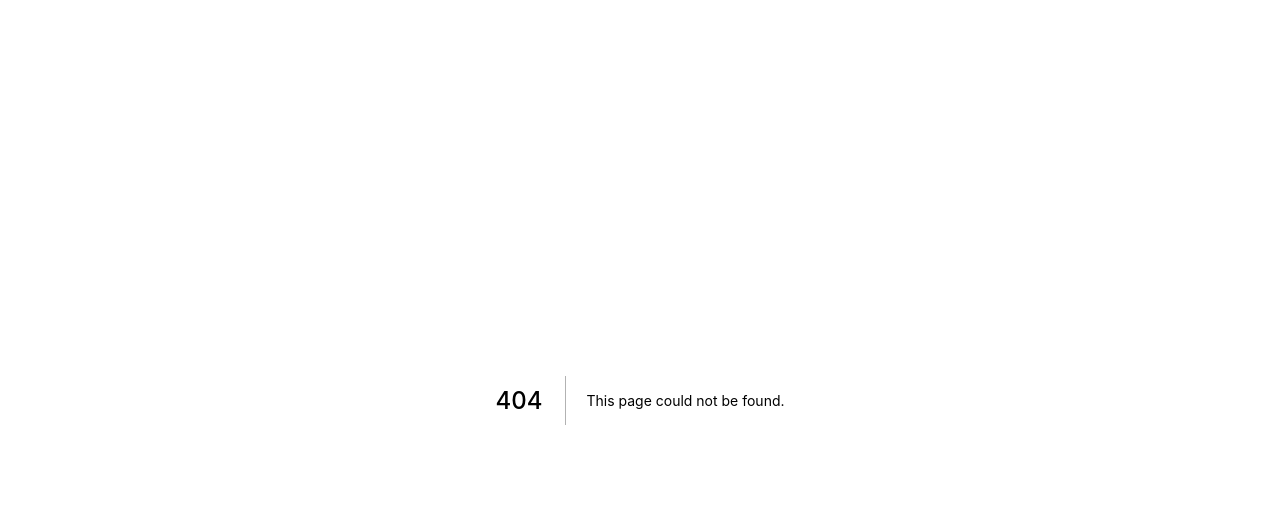
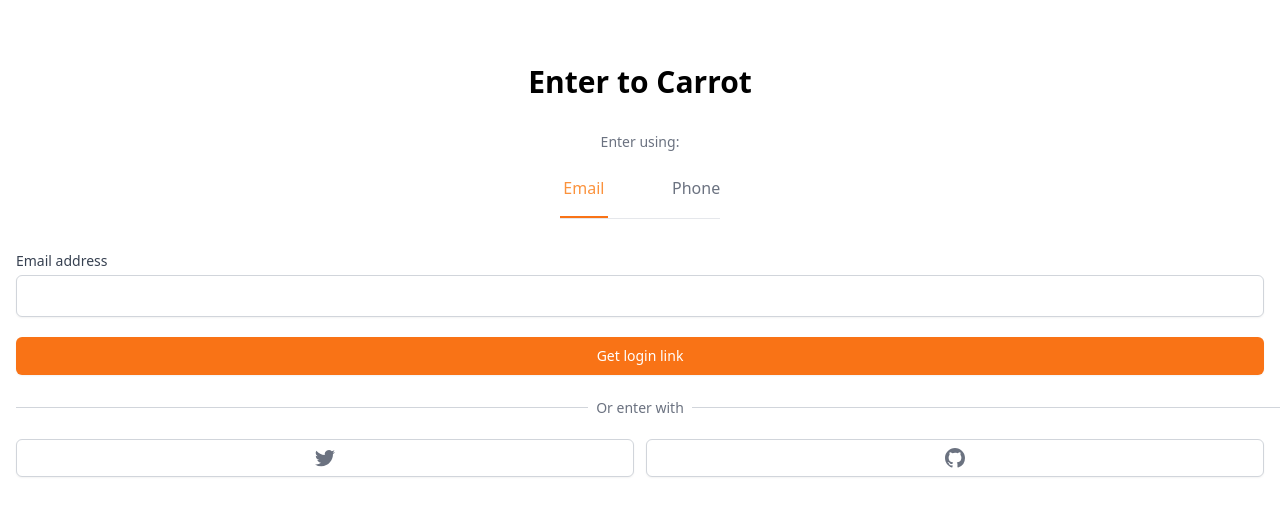
Before and after one commit to jooa7878/nextjs_carrot_market, a Next.js app: page /enter in a window 1280 px wide. Before the commit this address had no page. Shown: the top 516 px of the page. Built offline with nearby package versions, Linux system fonts and the light colour scheme.

Commit message:
tailwind ui practice : auth page

```diff
--- a/package.json
+++ b/package.json
@@ -9,6 +9,7 @@
     "lint": "next lint"
   },
   "dependencies": {
+    "@tailwindcss/forms": "^0.5.2",
     "next": "12.1.6",
     "react": "18.1.0",
     "react-dom": "18.1.0"
--- /dev/null
+++ b/pages/enter.tsx
@@ -0,0 +1,112 @@
+import { useState } from "react";
+
+function cls(...classnames: string[]) {
+  return classnames.join(" ");
+}
+
+export default function Enter() {
+  const [method, setMethod] = useState<"email" | "phone">("email");
+  const onEmailClick = () => setMethod("email");
+  const onPhoneClick = () => setMethod("phone");
+  return (
+    <div className="mt-16 px-4">
+      <h3 className="text-3xl font-bold text-center">Enter to Carrot</h3>
+      <div className="mt-8">
+        <div className="flex flex-col items-center">
+          <h5 className="text-sm text-gray-500 font-medium">Enter using:</h5>
+          <div className="mt-6  border-b grid grid-cols-2 gap-16">
+            <button
+              className={cls(
+                "pb-4 font-medium border-b-2",
+                method === "email"
+                  ? " border-orange-500 text-orange-400"
+                  : "border-transparent text-gray-500"
+              )}
+              onClick={onEmailClick}
+            >
+              Email
+            </button>
+            <button
+              className={cls(
+                "pb-4 font-medium border-b-2",
+                method === "phone"
+                  ? "border-orange-500 text-orange-400"
+                  : "border-transparent text-gray-500"
+              )}
+              onClick={onPhoneClick}
+            >
+              Phone
+            </button>
+          </div>
+        </div>
+        <form className="flex flex-col mt-8">
+          <label className="text-sm font-medium text-gray-700">
+            {method === "email" ? "Email address" : null}
+            {method === "phone" ? "Phone number" : null}
+          </label>
+          <div className="mt-1">
+            {method === "email" ? (
+              <input
+                type="email"
+                className="appearance-none w-full px-3 py-2 border border-gray-300 rounded-md shadow-sm placeholder-gray-400 focus:outline-none focus:ring-orange-500 focus:border-orange-500"
+                required
+              />
+            ) : null}
+            {method === "phone" ? (
+              <div className="flex rounded-md shadow-sm">
+                <span className="flex items-center justify-center px-3 rounded-l-md border border-r-0 border-gray-300 bg-gray-50 text-gray-500 select-none text-sm">
+                  +82
+                </span>
+                <input
+                  type="number"
+                  className="appearance-none w-full px-3 py-2 border border-gray-300 rounded-md shadow-sm placeholder-gray-400 focus:outline-none focus:ring-orange-500 focus:border-orange-500 rounded-l-none"
+                  required
+                />
+              </div>
+            ) : null}
+          </div>
+          <button className="mt-5 bg-orange-500 hover:bg-orange-600 text-white py-2 px-4 border border-transparent rounded-md shadow-sm text-sm font-medium focus:ring-2 focus:ring-offset-2 focus:ring-orange-500 focus:outline-none">
+            {method === "email" ? "Get login link" : null}
+            {method === "phone" ? "Get one-time password" : null}
+          </button>
+        </form>
+        <div className="mt-8">
+          <div className="relativce">
+            <div className="absolute w-full border-t border-gray-300" />
+            <div className="relative -top-3 text-center">
+              <span className="bg-white px-2 text-sm text-gray-500">
+                Or enter with
+              </span>
+            </div>
+          </div>
+          <div className="grid grid-cols-2 gap-3 mt-2">
+            <button className="flex justify-center items-center py-2 px-4 border border-gray-300 rounded-md shadow-sm bg-white text-sm font-medium text-gray-500 hover:bg-gray-300">
+              <svg
+                className="w-5 h-5"
+                aria-hidden="true"
+                fill="currentColor"
+                viewBox="0 0 20 20"
+              >
+                <path d="M6.29 18.251c7.547 0 11.675-6.253 11.675-11.675 0-.178 0-.355-.012-.53A8.348 8.348 0 0020 3.92a8.19 8.19 0 01-2.357.646 4.118 4.118 0 001.804-2.27 8.224 8.224 0 01-2.605.996 4.107 4.107 0 00-6.993 3.743 11.65 11.65 0 01-8.457-4.287 4.106 4.106 0 001.27 5.477A4.073 4.073 0 01.8 7.713v.052a4.105 4.105 0 003.292 4.022 4.095 4.095 0 01-1.853.07 4.108 4.108 0 003.834 2.85A8.233 8.233 0 010 16.407a11.616 11.616 0 006.29 1.84" />
+              </svg>
+            </button>
+            <button className="flex justify-center items-center py-2 px-4 border border-gray-300 rounded-md shadow-sm bg-white text-sm font-medium text-gray-500 hover:bg-gray-300">
+              <svg
+                className="w-5 h-5"
+                aria-hidden="true"
+                fill="currentColor"
+                viewBox="0 0 20 20"
+              >
+                <path
+                  fillRule="evenodd"
+                  d="M10 0C4.477 0 0 4.484 0 10.017c0 4.425 2.865 8.18 6.839 9.504.5.092.682-.217.682-.483 0-.237-.008-.868-.013-1.703-2.782.605-3.369-1.343-3.369-1.343-.454-1.158-1.11-1.466-1.11-1.466-.908-.62.069-.608.069-.608 1.003.07 1.531 1.032 1.531 1.032.892 1.53 2.341 1.088 2.91.832.092-.647.35-1.088.636-1.338-2.22-.253-4.555-1.113-4.555-4.951 0-1.093.39-1.988 1.029-2.688-.103-.253-.446-1.272.098-2.65 0 0 .84-.27 2.75 1.026A9.564 9.564 0 0110 4.844c.85.004 1.705.115 2.504.337 1.909-1.296 2.747-1.027 2.747-1.027.546 1.379.203 2.398.1 2.651.64.7 1.028 1.595 1.028 2.688 0 3.848-2.339 4.695-4.566 4.942.359.31.678.921.678 1.856 0 1.338-.012 2.419-.012 2.747 0 .268.18.58.688.482A10.019 10.019 0 0020 10.017C20 4.484 15.522 0 10 0z"
+                  clipRule="evenodd"
+                />
+              </svg>
+            </button>
+          </div>
+        </div>
+      </div>
+    </div>
+  );
+}
--- a/pages/index.tsx
+++ b/pages/index.tsx
@@ -97,7 +97,7 @@
             </div>
           </div>
         </div>
-        <form className="flex flex-col space-y-2 p-5">
+        {/* <form className="flex flex-col space-y-2 p-5">
           <input
             type="text"
             required
@@ -111,9 +111,9 @@
             good
           </span>
           <input type="submit" value="login" className="bg-white" />
-        </form>
+        </form> */}
       </div>
-      <div className="flex flex-col space-y-2 p-5">
+      {/* <div className="flex flex-col space-y-2 p-5">
         <input
           type="file"
           className="file:transition-colors file:cursor-pointer file:hover:text-purple-400 file:hover:bg-white file:hover:border-purple-400 file:hover:border-2 file:border-0 file:rounded-xl file:p-1 file:text-white file:bg-purple-400"
@@ -124,7 +124,7 @@
           repudiandae fugiat vel hic iusto temporibus quisquam repellat
           distinctio voluptates magnam.
         </p>
-      </div>
+      </div> */}
     </>
   );
 };
--- a/tailwind.config.js
+++ b/tailwind.config.js
@@ -6,5 +6,5 @@
   theme: {
     extend: {},
   },
-  plugins: [],
+  plugins: [require("@tailwindcss/forms")],
 };
```
Also changed, not shown: 1 other file (tests, documents, lock files or other folders).
